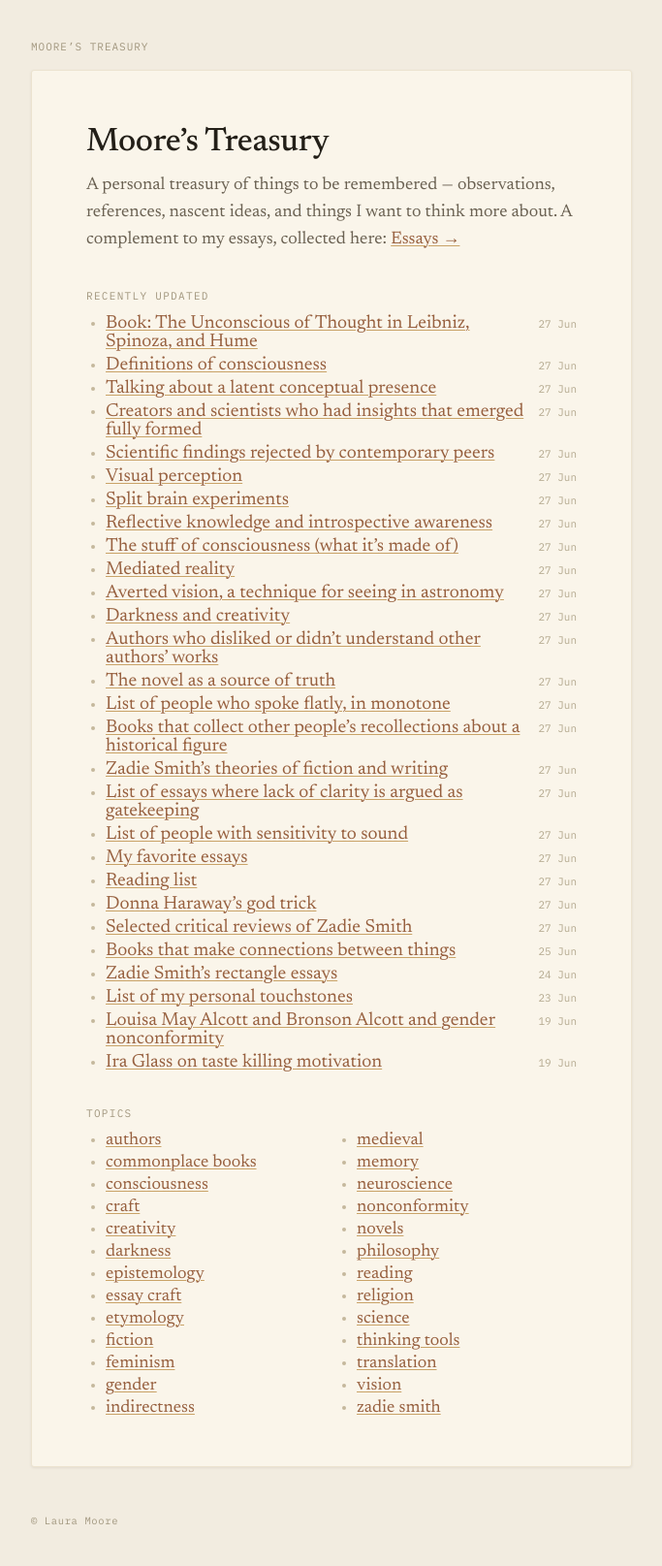
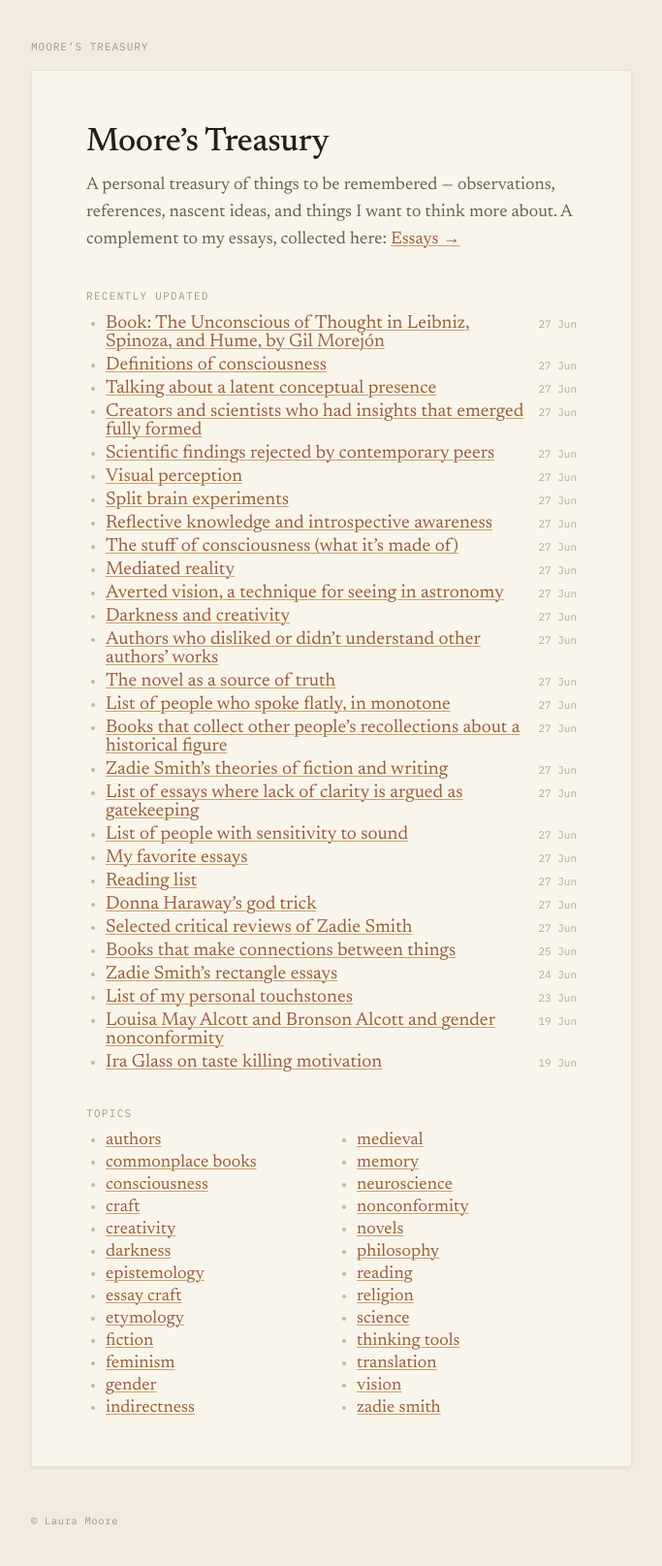
Before and after one commit to lauramoorewrites-del/treasury, a Jekyll site: the page built from index.md, in a window 1280 px wide. Shown: the whole page at 97% size, without its empty margins (298-981 px from the left). Built offline with Jekyll 4.4.1, drawn with Linux system fonts in a browser that asks for light colours.

Commit message:
Add author to Unconscious of Thought entry title
Co-Authored-By: Claude Opus 4.6 (1M context) <noreply@anthropic.com>

```diff
--- a/index.md
+++ b/index.md
@@ -3,7 +3,7 @@ layout: home
 title: "Moore’s Treasury"
 intro: "A personal treasury of things to be remembered — observations, references, nascent ideas, and things I want to think more about. A complement to my essays, collected here:"
 recent:
-  - title: "Book: The Unconscious of Thought in Leibniz, Spinoza, and Hume"
+  - title: "Book: The Unconscious of Thought in Leibniz, Spinoza, and Hume, by Gil Morejón"
     url: "/the-unconscious-of-thought/"
     date: "27 Jun"
   - title: "Definitions of consciousness"
```
Also changed, not shown: _pages/the-unconscious-of-thought.md (+1 -1 lines).
